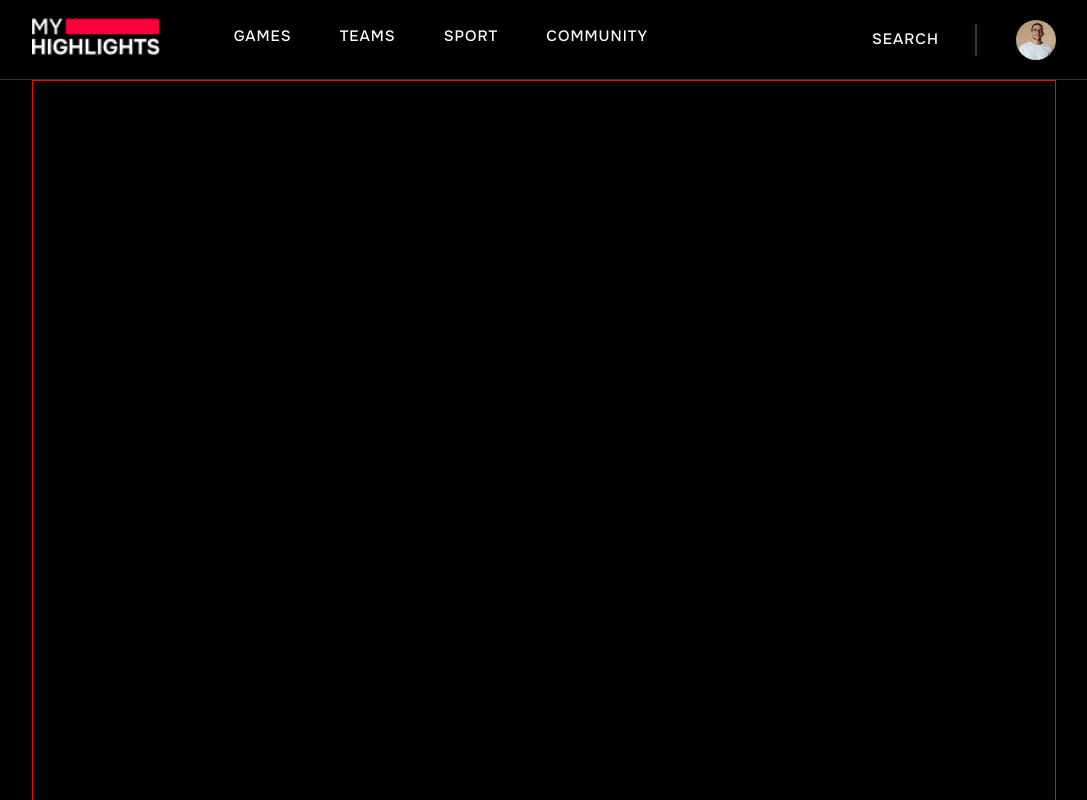
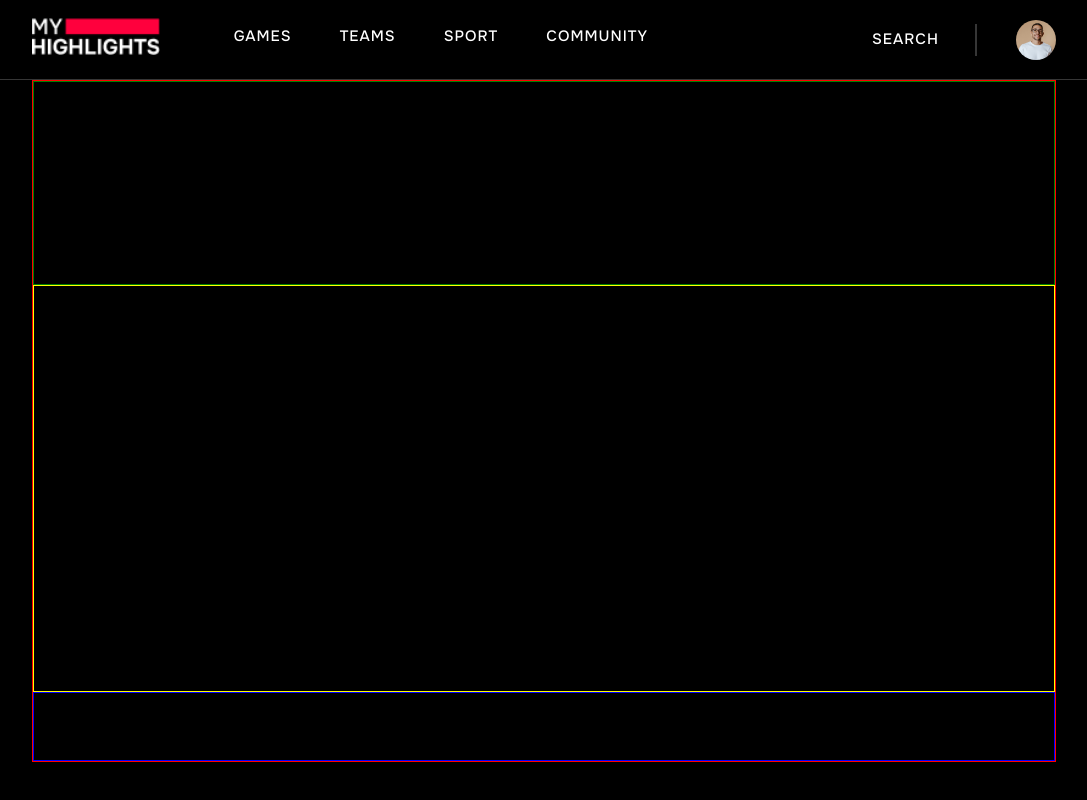
Before and after one commit to myhighlights/landing-page-demo, a React (Create React App) app: page /demo/games/1234 in a window 1280 px wide. Shown: the top 800 px of the page, without its empty margins (96-1183 px from the left). Built offline with nearby package versions, Linux system fonts and the light colour scheme.

Commit message:
Add structure

```diff
--- a/src/pages/Game.jsx
+++ b/src/pages/Game.jsx
@@ -2,14 +2,31 @@ import React from 'react';
 import styled from 'styled-components';
 
 const StyledGamePageContainer = styled.div`
-    height: 90vh;
+    height: 85vh;
     display: flex;
-    justify-content: center;
-    align-items: center;
+    flex-direction: column;
+    justify-content: space-between;
     border: 1px solid red;
 `;
 
-const SelectedGameContainer = styled.div ``;
+const SelectedGameContainer = styled.div `
+    border: 1px solid green;
+    height: 30%;
+`;
+
+const SelectedGameOptionContainer = styled.div `
+    border: 1px solid yellow;
+    height: 60%;
+`;
+
+const SelectedGameButtonContainer = styled.div `
+    border: 1px solid blue;
+    height: 10%;
+`;
+
+const StyledButton = styled.div`
+    border: 1px solid red;
+`;
 
 const Game = () => {
     return (
@@ -17,6 +34,12 @@ const Game = () => {
             <SelectedGameContainer>
 
             </SelectedGameContainer>
+            <SelectedGameOptionContainer>
+
+            </SelectedGameOptionContainer>
+            <SelectedGameButtonContainer>
+
+            </SelectedGameButtonContainer>
         </StyledGamePageContainer>
     );
 };
```
